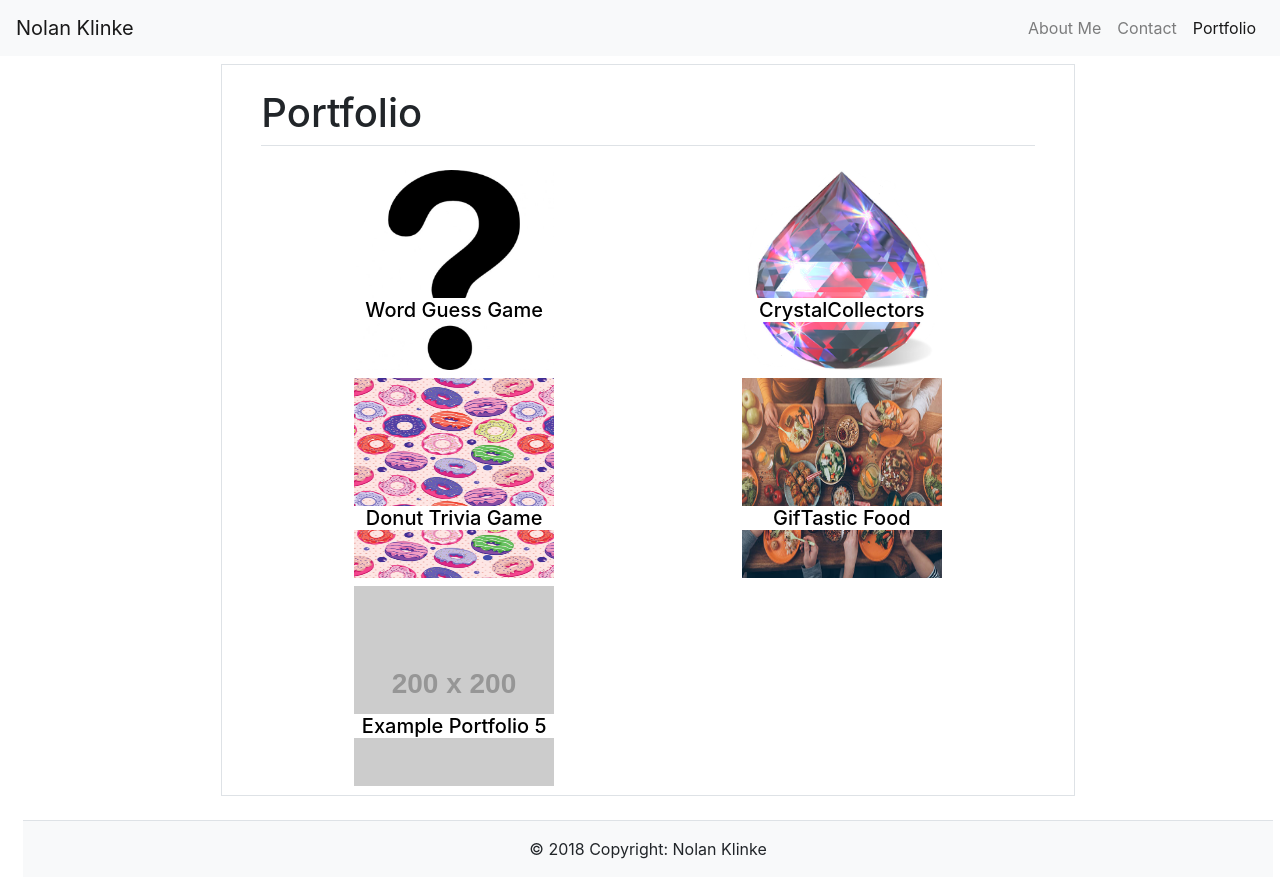
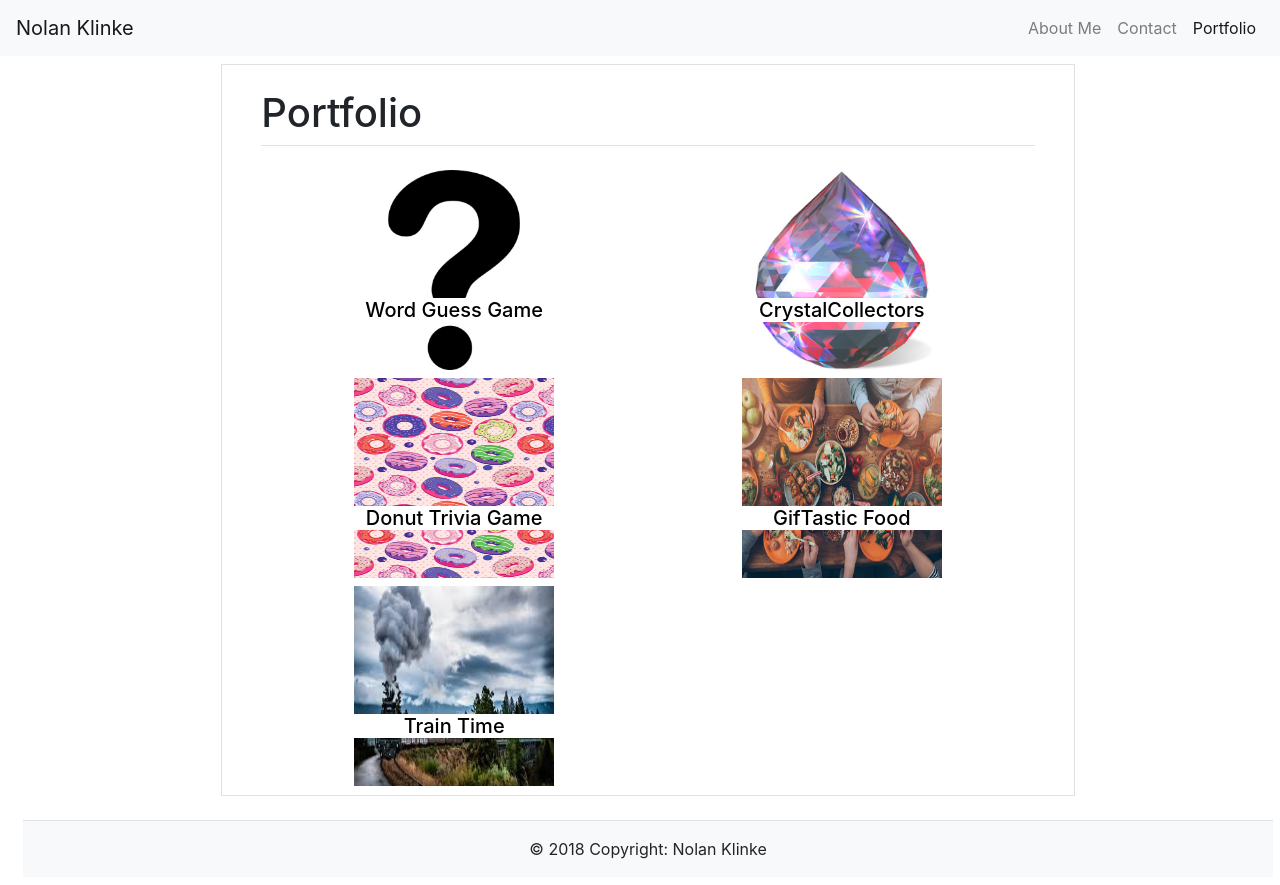
Before and after one commit to nolanklinke/nbk_portfolio, a plain HTML site: page portfolio.html in a window 1280 px wide. Drawn offline with nearby package versions, Linux system fonts and the light colour scheme; placeholder pictures from the web are drawn by us.

Commit message:
added train time

```diff
--- a/portfolio.html
+++ b/portfolio.html
@@ -72,9 +72,9 @@
                     <!--picture row three-->
                     <div class="row m-2">
                         <div class="col-md-6">
-                            <a href="#"><img img class="mx-auto d-block imgPort" src="http://via.placeholder.com/200x200"></a>
+                            <a href="https://nolanklinke.github.io/Train-Time/"><img img class="mx-auto d-block imgPort" src="assets/images/traintime.jpg"></a>
                             <div class="carousel-caption">
-                                <h5>Example Portfolio 5</h5>
+                                <h5>Train Time</h5>
                             </div>
                         </div>
 
```
Also changed, not shown: assets/images/traintime.jpg (added).
